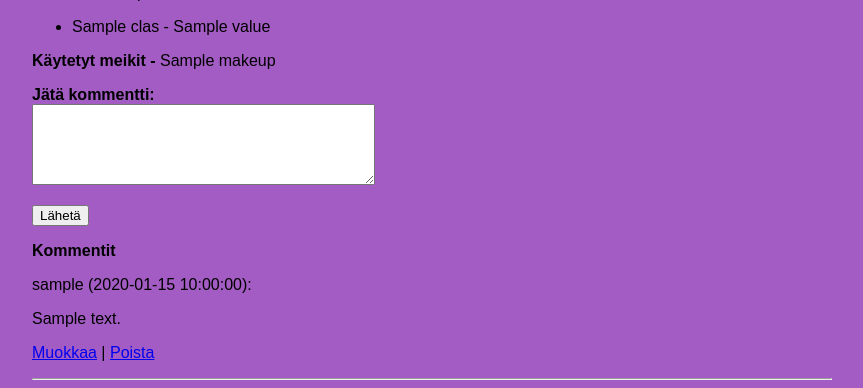
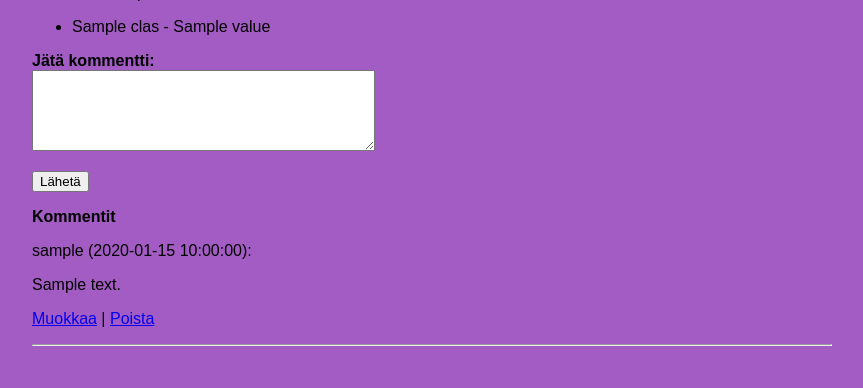
Before and after one commit to pikkumoka/Meikkisovellus, a Flask app: template templates/show_look.html in a window 1280 px wide. Shown: the part 570-958 px from the top of the page, without its empty margins (208-1071 px from the left). After the commit the page ends 916 px from the top, so only its background shows below. Run offline with Flask 3, Linux system fonts and the light colour scheme; the visitor is signed in with stand-in values (Sample User, id 1); the template is opened without the code that fills it: most values are stand-ins (such as "Sample title", 1, 10 or a date in 2020).

Commit message:
Remove useless feature

```diff
--- a/app.py
+++ b/app.py
@@ -146,7 +146,6 @@ def create_look() :
 	description = request.form["description"]
 	if len(description) > 1000 :
 		abort(403)
-	makeup = request.form["makeup"]
 	user_id = session["user_id"]
 
 	all_classes = looks.get_all_classes()
@@ -160,7 +159,7 @@ def create_look() :
 				abort(403)
 			classes.append((class_title, class_value))
 
-	looks.add_look(title, description, makeup, user_id, classes)
+	looks.add_look(title, description, user_id, classes)
 
 	return redirect("/")
 
@@ -203,7 +202,6 @@ def update_look() :
 	description = request.form["description"]
 	if len(description) > 1000 :
 		abort(403)
-	makeup = request.form["makeup"]
 
 	all_classes = looks.get_all_classes()
 	classes = []
@@ -216,7 +214,7 @@ def update_look() :
 				abort(403)
 			classes.append((class_title, class_value))
 
-	looks.update_look(look_id, title, description, makeup, classes)
+	looks.update_look(look_id, title, description, classes)
 
 	return redirect("/look/" + str(look_id))
 
@@ -254,13 +252,6 @@ def new_comment():
 
 	looks.add_comment(content, user_id, look_id)
 	return redirect("/look/" + str(look_id))
-
-def get_comments(look_id):
-    sql = """SELECT c.id, c.content, c.sent_at, c.user_id, u.username
-             FROM comments c, users u
-             WHERE c.user_id = u.id AND c.look_d = ?
-             ORDER BY c.id"""
-    return db.query(sql, [look_id])
 
 #Registration
 @app.route("/register")
--- a/templates/edit_look.html
+++ b/templates/edit_look.html
@@ -38,12 +38,6 @@
 {{ look.description }}</textarea>
   </p>
 
-<!-- PLACEHOLDER FOR MAKEUP PRODUCTS, different inputs for eye, lip,
-face, etc products orr ? -->
-  <p>
-  Meikit: <br />
-  <input type="text" name="makeup" value="{{ look.makeup }}"/>
-  </p>
   <input type="hidden" name="look_id" value="{{ look.id }}" />
   <input type="hidden" name="csrf_token" value="{{ session.csrf_token }}" />
   <input type="submit" value="Päivitä lookkia" />
--- a/templates/new_look.html
+++ b/templates/new_look.html
@@ -35,12 +35,6 @@
   </p>
   {% endfor %}
 
-<!-- PLACEHOLDER FOR MAKEUP PRODUCTS, different inputs for eye, lip,
-face, etc products orr ? -->
-  <p>
-  Meikit: <br />
-  <input type="text" name="makeup" />
-  </p>
   <input type="hidden" name="csrf_token" value="{{ session.csrf_token }}" />
   <input type="submit" value="Luo lookki" />
 </form>
--- a/templates/show_look.html
+++ b/templates/show_look.html
@@ -39,11 +39,6 @@
 	</ul>
 </p>
 {% endif %}
-{% if look.makeup %}
-<p>
-	<b>Käytetyt meikit - </b> {{ look.makeup }}
-</p>
-{% endif %}
 
 {% if session.user_id %}
 
```
Also changed, not shown: looks.py (+8 -8 lines), README.md.
